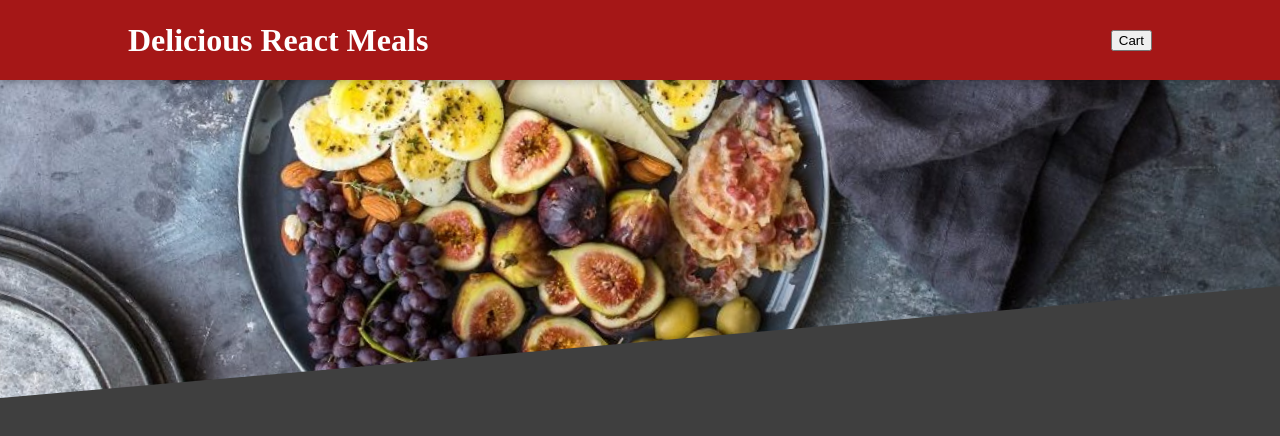
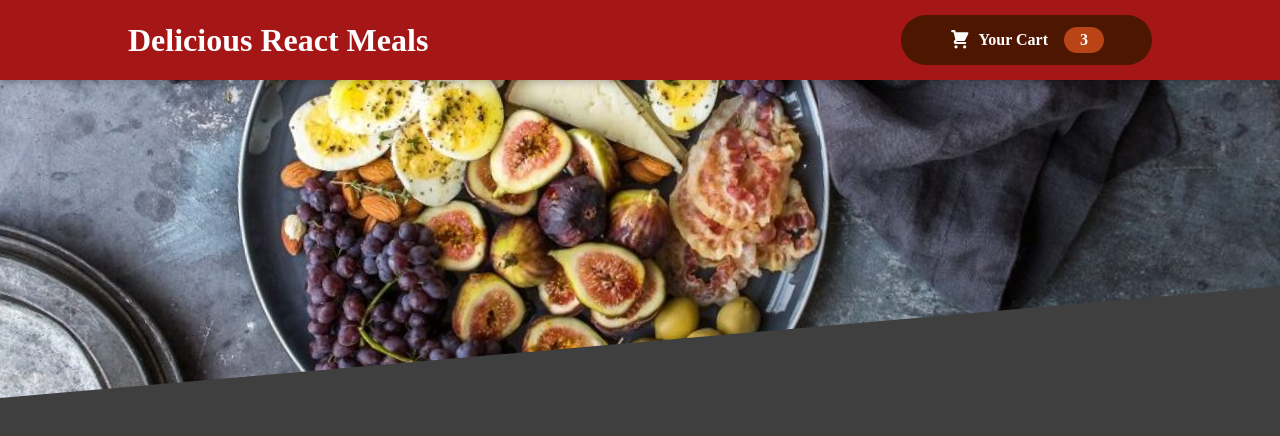
Before and after one commit to SilverFlame83/food-order-app-react-project, a React (Create React App) app: page / in a window 1280 px wide. Shown: the top 436 px of the page. Built offline with nearby package versions, Linux system fonts and the light colour scheme.

Commit message:
Button Component added

```diff
--- /dev/null
+++ b/src/Components/Cart/CartIcon.js
@@ -0,0 +1,13 @@
+const CartIcon = () => {
+  return (
+    <svg
+      xmlns="http://www.w3.org/2000/svg"
+      viewBox="0 0 20 20"
+      fill="currentColor"
+    >
+      <path d="M3 1a1 1 0 000 2h1.22l.305 1.222a.997.997 0 00.01.042l1.358 5.43-.893.892C3.74 11.846 4.632 14 6.414 14H15a1 1 0 000-2H6.414l1-1H14a1 1 0 00.894-.553l3-6A1 1 0 0017 3H6.28l-.31-1.243A1 1 0 005 1H3zM16 16.5a1.5 1.5 0 11-3 0 1.5 1.5 0 013 0zM6.5 18a1.5 1.5 0 100-3 1.5 1.5 0 000 3z" />
+    </svg>
+  );
+};
+
+export default CartIcon;
--- a/src/Components/Layouts/Header.js
+++ b/src/Components/Layouts/Header.js
@@ -2,12 +2,13 @@
 
 import styles from "./Header.module.css";
 import mealsImg from '../../assets/meals.jpg';
+import HeaderCartButton from "./HeaderCartButton";
 
 const Header = (props) => {
   return <Fragment>
     <header className={styles.header}>
         <h1>Delicious React Meals</h1>
-    <button>Cart</button>
+    <HeaderCartButton>Cart</HeaderCartButton>
     </header>
     <div className={styles['main-image']}>
     <img src={mealsImg}></img>
--- /dev/null
+++ b/src/Components/Layouts/HeaderCartButton.js
@@ -0,0 +1,17 @@
+import CartIcon from "../Cart/CartIcon";
+
+import styles from "./HeaderCartButton.module.css";
+
+const HeaderCartButton = (props) => {
+  return <button className={styles.button}>
+    <span className={styles.icon}>
+      <CartIcon/>
+    </span>
+    <span>Your Cart</span>
+    <span className={styles.badge}>
+      3
+    </span>
+  </button>
+};
+
+export default HeaderCartButton;
--- /dev/null
+++ b/src/Components/Layouts/HeaderCartButton.module.css
@@ -0,0 +1,59 @@
+.button {
+    cursor: pointer;
+    font: inherit;
+    border: none;
+    background-color: #4d1601;
+    color: white;
+    padding: 0.75rem 3rem;
+    display: flex;
+    justify-content: space-around;
+    align-items: center;
+    border-radius: 25px;
+    font-weight: bold;
+  }
+
+  .button:hover,
+  .button:active {
+    background-color: #2c0d00;
+  }
+
+  .icon {
+    width: 1.35rem;
+    height: 1.35rem;
+    margin-right: 0.5rem;
+  }
+
+  .badge {
+    background-color: #b94517;
+    padding: 0.25rem 1rem;
+    border-radius: 25px;
+    margin-left: 1rem;
+    font-weight: bold;
+  }
+
+  .button:hover .badge,
+  .button:active .badge {
+    background-color: #92320c;
+  }
+
+  .bump {
+    animation: bump 300ms ease-out;
+  }
+
+  @keyframes bump {
+    0% {
+      transform: scale(1);
+    }
+    10% {
+      transform: scale(0.9);
+    }
+    30% {
+      transform: scale(1.1);
+    }
+    50% {
+      transform: scale(1.15);
+    }
+    100% {
+      transform: scale(1);
+    }
+  }
```
